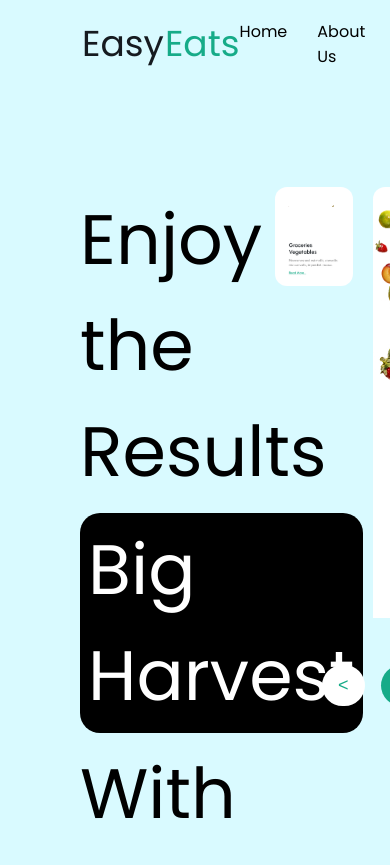
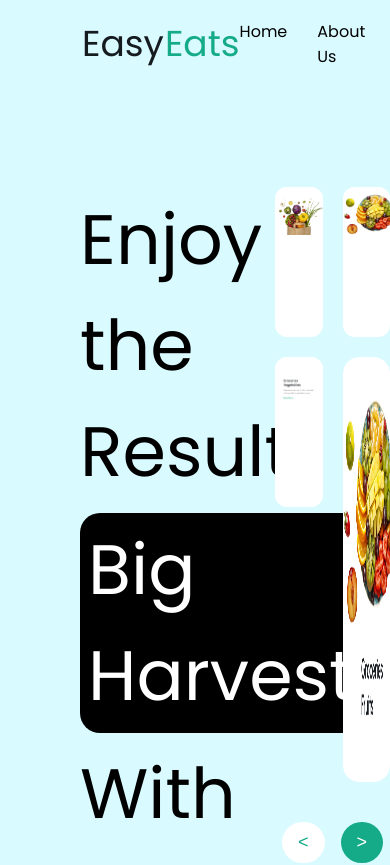
Before and after one commit to oladimejitaiwoodusote/grocery-landing-page, a React (Vite) app: page / in a window 390 px wide. Shown: the top 865 px of the page. Built offline with nearby package versions, Linux system fonts and the light colour scheme.

Commit message:
Home and Responsive v0

```diff
--- a/src/components/Home.tsx
+++ b/src/components/Home.tsx
@@ -44,8 +44,9 @@ function Home() {
                 <img src={img2} alt="img2"/>
               </div>
               <div>
-                <div className='block'></div>
-                <img src={frame} alt="frame"/>
+                <div className="frame-container">
+                  <img src={frame} alt="frame" />
+                </div>
               </div>
             </div>
           </div>
--- a/src/styles/Home.css
+++ b/src/styles/Home.css
@@ -77,23 +77,24 @@
     margin-bottom: 20px;
 }
 
-.Image_Card .block{
+.Image_Card .block {
     background-color: white;
-    height: 150;
+    height: 150px; /* you missed 'px' */
     width: 100%;
     border-radius: 12px;
     position: relative;
     z-index: 1;
-}
+  }
 
-.Image_Card img{
+  .Image_Card img {
     width: 100%;
+    height: auto;
     position: absolute;
-    top: -50%;
+    top: 0;  /* was top: -50%, which makes image float above */
     left: 0;
     z-index: 2;
     border-radius: 12px;
-}
+  }
 
 .Home_Right_Bottom {
     margin-top: 40px;
@@ -118,3 +119,17 @@
     color: white;
     background: #16AB88;
 }
+
+.frame-container {
+    width: 100%;
+    margin-top: 20px;
+    border-radius: 16px;
+    overflow: hidden;
+}
+
+.frame-container img {
+    width: 100%;
+    height: 425px;
+    display: block;
+    border-radius: 16px;
+}
```
Also changed, not shown: src/index.css (line endings or trailing spaces).
